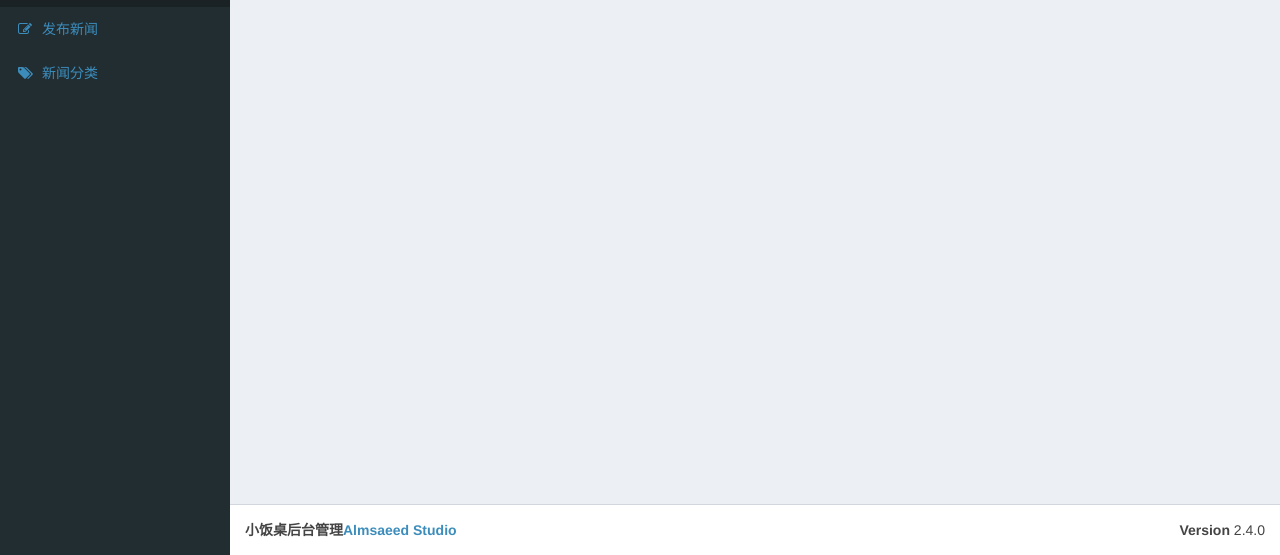
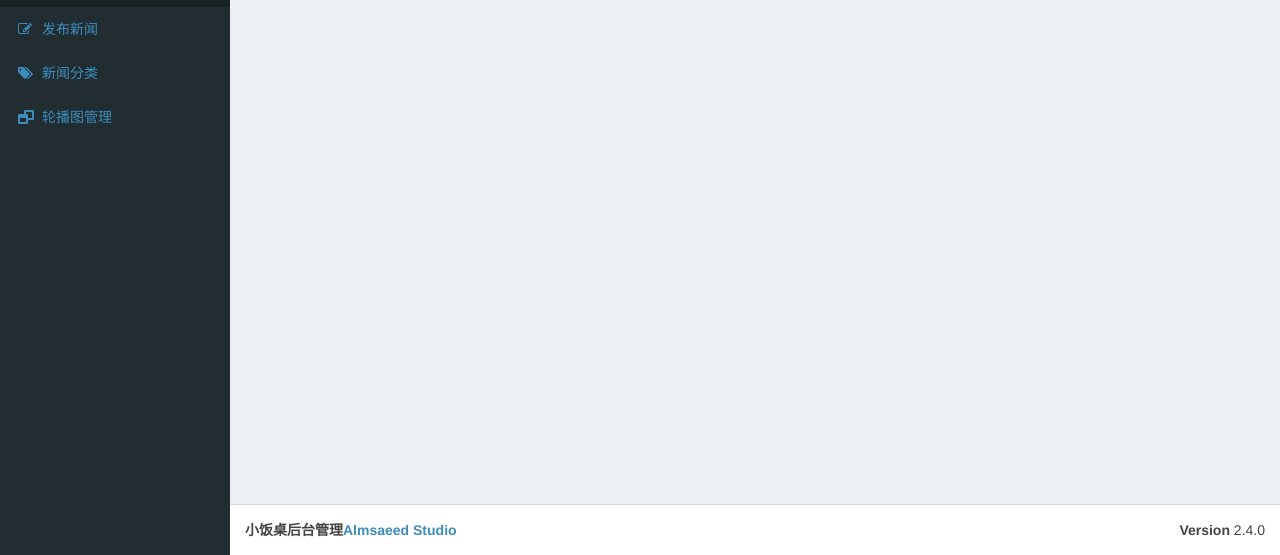
Before and after one commit to HuDaDa0/Django-, a Django app: page /cms/news_category/ in a window 1280 px wide. Shown: the part 245-800 px from the top of the page. Run offline with Django 3.2, Linux system fonts and the light colour scheme; data that the repository does not hold is empty; some libraries are stand-ins or nearby versions.

Commit message:
third commit

```diff
--- a/front/templates/cms/base.html
+++ b/front/templates/cms/base.html
@@ -137,6 +137,12 @@
                     <span>新闻分类</span>
                 </a>
             </li>
+            <li>
+                <a href="{% url 'cms:banners' %}">
+                    <i class="fa fa-window-restore"></i>
+                    <span>轮播图管理</span>
+                </a>
+            </li>
         </ul>
     </aside>
 
```
